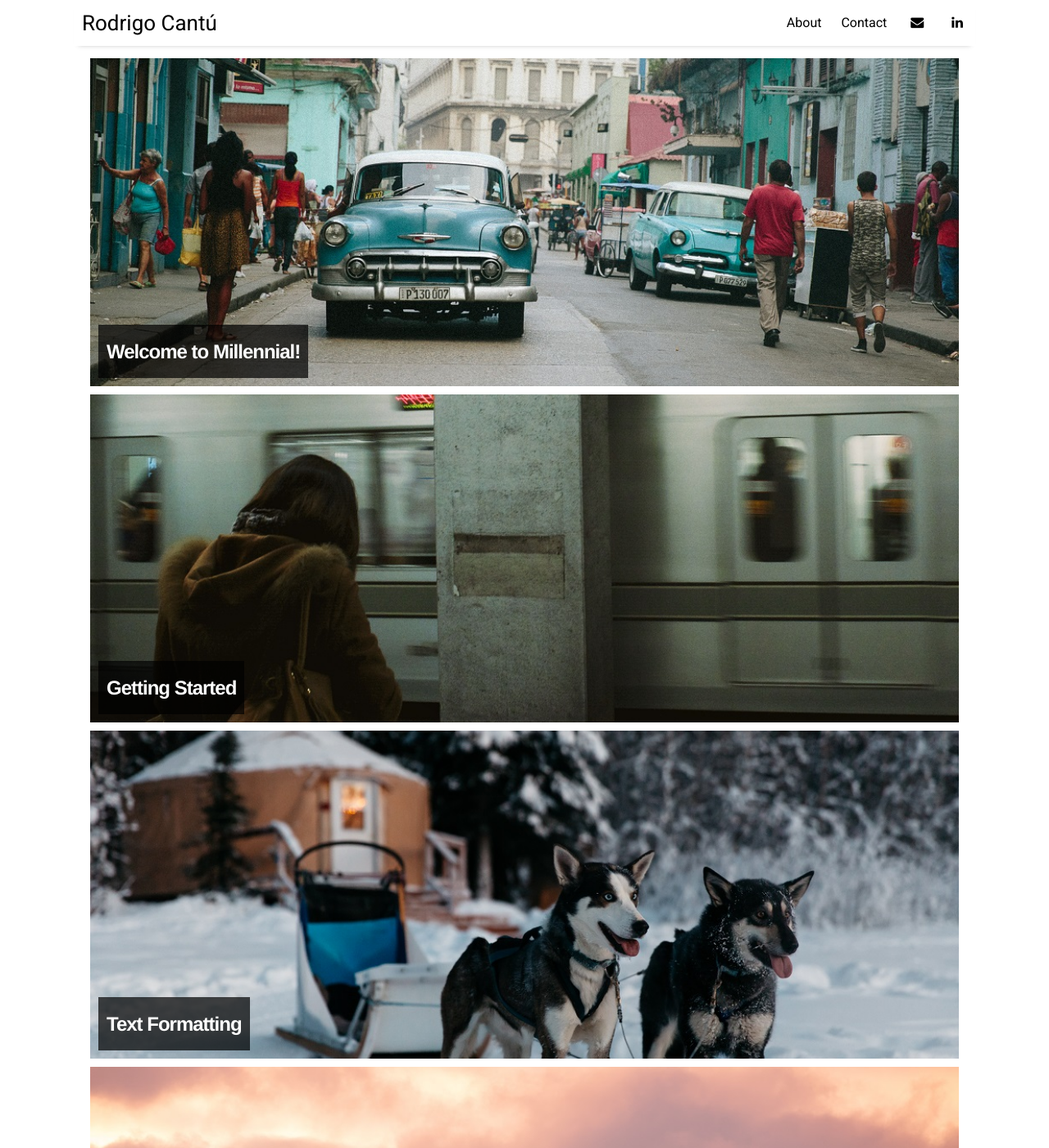
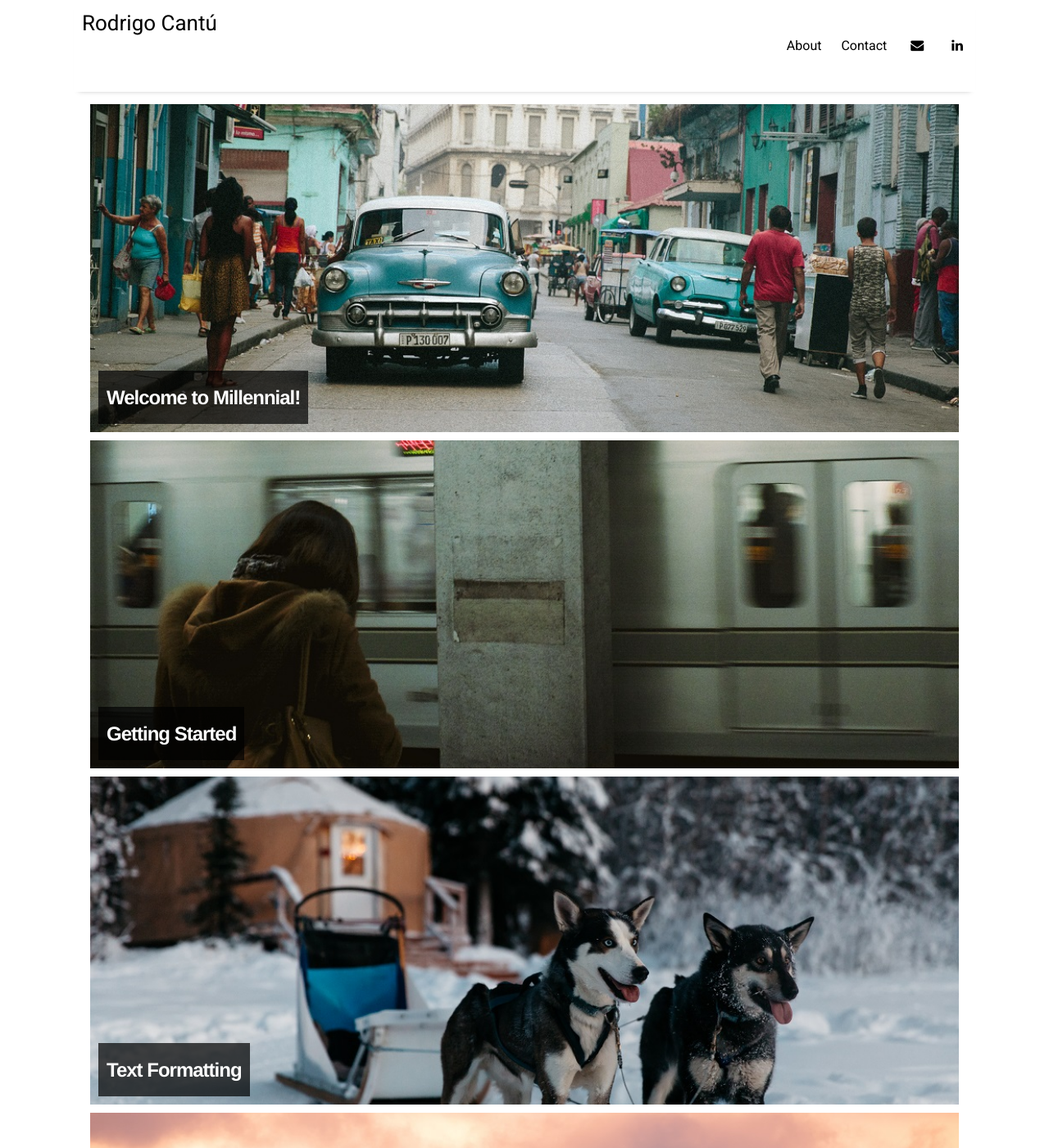
Before and after one commit to rod-can/rodrigo-cantu, a Jekyll site: the page built from index.html, in a window 1280 px wide and 1400 px high. Shown: the whole window at 82% size. Built offline with Jekyll 4.4.1, drawn with Linux system fonts in a browser that asks for light colours; nearby versions of some CDN libraries; the list of posts is cut into pages by our own code.

Commit message:
Update main.scss

```diff
--- a/assets/css/main.scss
+++ b/assets/css/main.scss
@@ -20,6 +20,6 @@ $tablet-width: 600px;
 
 $phone-width: 480px;
 
-$header-thickness: 56px;
+$header-thickness: 112px;
 
 @import "_sass/-sections-dir";
```
